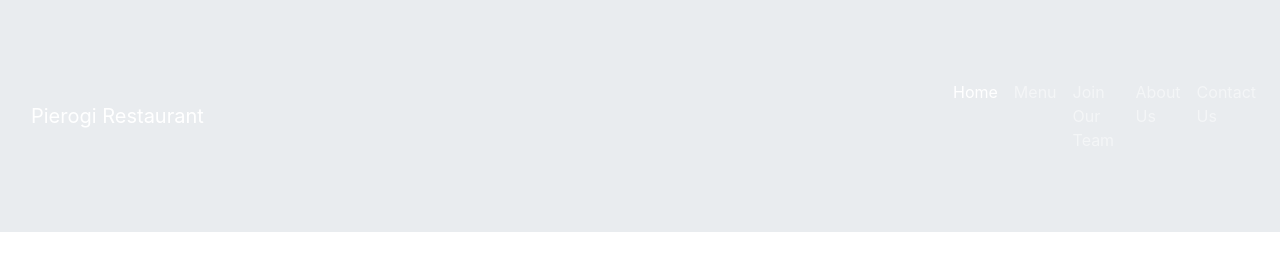
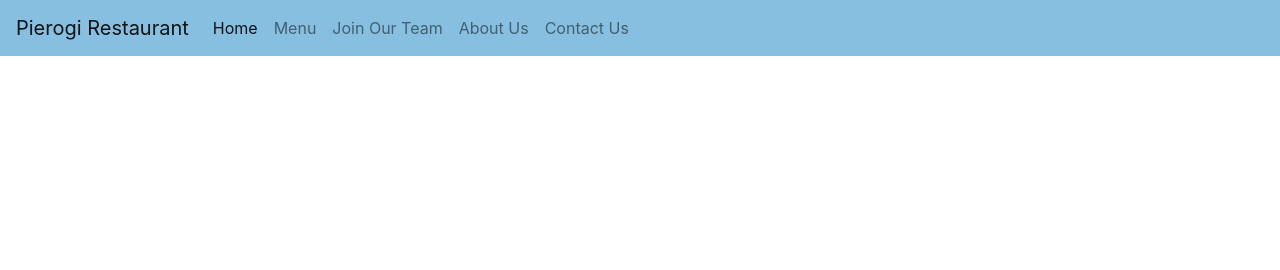
Before and after one commit to yuliyakf/Pierogi-Restaurant, a website: page index.html in a window 1280 px wide. Drawn offline with nearby package versions, Linux system fonts and the light colour scheme.

Commit message:
navbar test

```diff
--- a/index.html
+++ b/index.html
@@ -17,16 +17,15 @@
 </head>
 
 <body>
-   <header class="jumbotron jumbotron-fluid">
-         <nav class="navbar navbar-expand-sm navbar-dark sticky-top">
-            <div class="container">
-               <a class="navbar-brand" href="#">Pierogi Restaurant</a>
-            </div>
-            <button class="navbar-toggler" type="button" data-toggle="collapse" data-target="#pierogiNavbar">
+   <header>
+      <nav class="navbar navbar-expand-md navbar-light sticky-top" style="background-color: rgb(134, 191, 224)">
+         <a class="navbar-brand" href="#"> Pierogi Restaurant</a>
+         <button class="navbar-toggler" type="button" data-toggle="collapse" data-target="#navbarSupportedContent"
+            aria-controls="navbarSupportedContent" aria-expanded="false" aria-label="Toggle navigation">
             <span class="navbar-toggler-icon"></span>
          </button>
-            <div class="collapse navbar-collapse" id="pierogiNavbar">
-               <ul class="navbar-nav">
+         <div class="collapse navbar-collapse" id="navbarSupportedContent">
+            <ul class="navbar-nav mr-auto">
                <li class="nav-item active"><a class="nav-link" href="#">Home</a></li>
                <li class="nav-item"><a class="nav-link" href="Menu.html">Menu</a></li>
                <li class="nav-item"><a class="nav-link" href="JoinOurTeam.html">Join Our Team</a></li>
```
Lines whose indentation alone changed are shown as unchanged.
